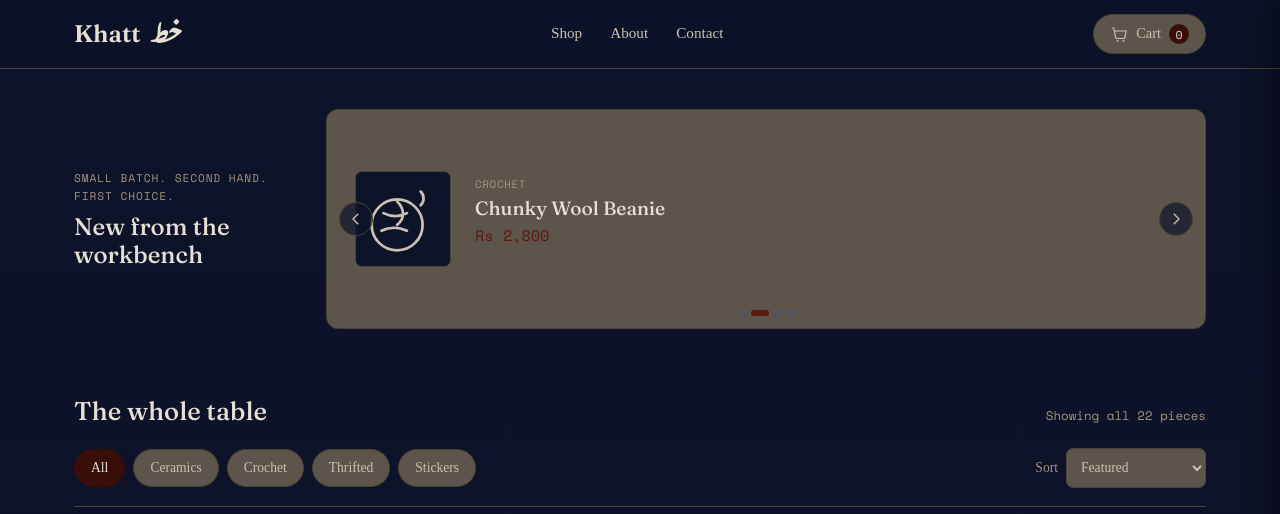
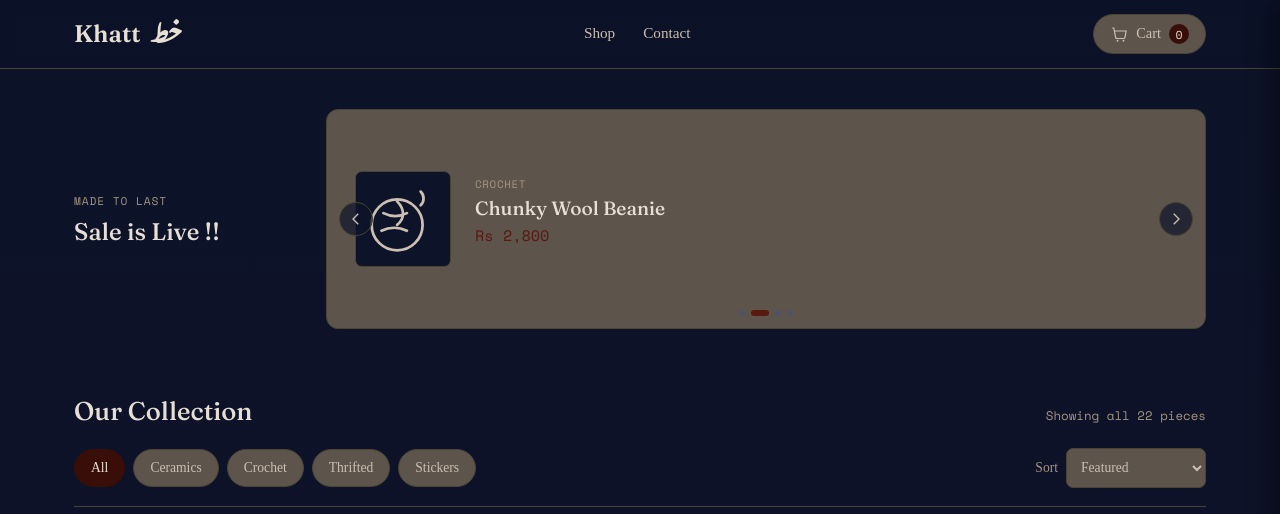
Before and after one commit to amnahs12/Khat.com, a plain HTML site: page index.html in a window 1280 px wide. Shown: the top 514 px of the page. Drawn offline with nearby package versions, Linux system fonts and the light colour scheme; a web font is replaced by a local one.

Commit message:
Update index.html

```diff
--- a/index.html
+++ b/index.html
@@ -32,7 +32,7 @@
 
     <nav class="main-nav" aria-label="Main">
       <a href="#shop">Shop</a>
-      <a href="#about">About</a>
+
       <a href="#contact">Contact</a>
     </nav>
 
@@ -52,8 +52,8 @@
   <section class="hero">
     <div class="wrap hero-inner">
       <div class="hero-caption">
-        <p class="eyebrow">Small batch. Second hand. First choice.</p>
-        <h1>New from the workbench</h1>
+        <p class="eyebrow">Made To Last</p>
+        <h1>Sale is Live !!</h1>
       </div>
 
       <div class="slideshow" id="slideshow" aria-roledescription="carousel" aria-label="Featured products">
@@ -76,7 +76,7 @@
     <div class="wrap">
 
       <div class="shop-header">
-        <h2>The whole table</h2>
+        <h2>Our Collection</h2>
         <p id="resultCount" class="result-count">Showing all pieces</p>
       </div>
 
```
